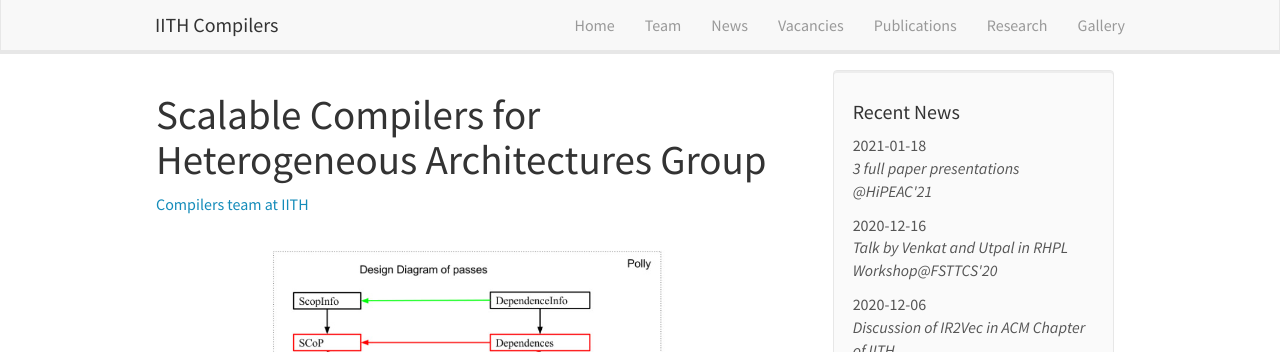
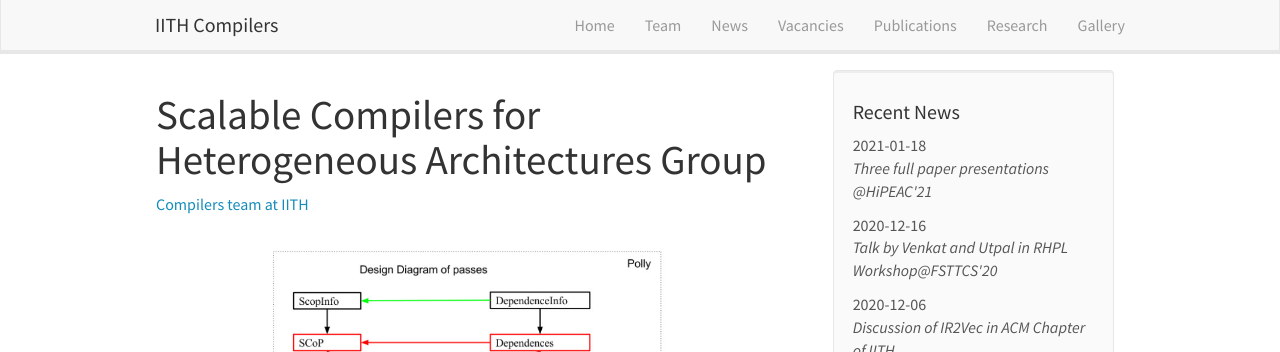
Before and after one commit to utpalbora/compilers.cse.iith.ac.in, a Jekyll site: the page built from _pages/home.md, in a window 1280 px wide and 1028 px high. Shown: the top 352 px of the window. Built offline with Jekyll 4.4.1, drawn with Linux system fonts in a browser that asks for light colours; nearby versions of some CDN libraries.

Commit message:
pulling changes and updating news

```diff
--- a/_data/news.yml
+++ b/_data/news.yml
@@ -1,5 +1,5 @@
 - date: 2021-01-18
-  status: "3 full paper presentations @HiPEAC'21"
+  status: "Three full paper presentations @HiPEAC'21"
   url: "https://www.hipeac.net/2021/budapest/#/program/sessions/7878/"
   headline: "Talk by S. VenkataKeerthy on IR2Vec, Utpal on LLOV and, Dr. Sanket Tavarageri of Intel Labs with Gagan on PolyDL"
 
```
